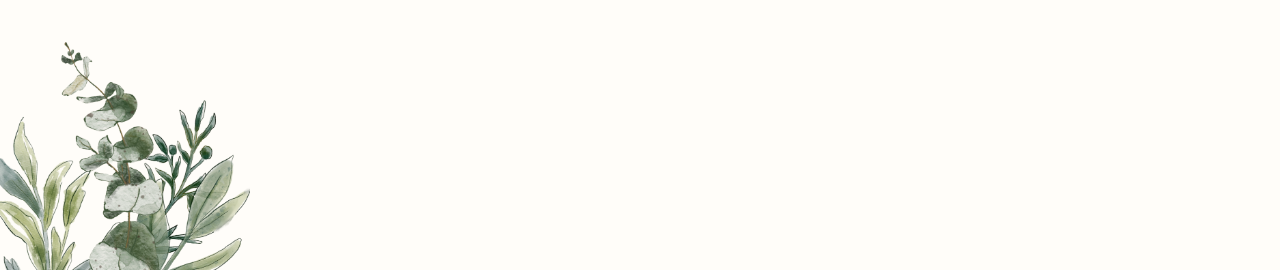
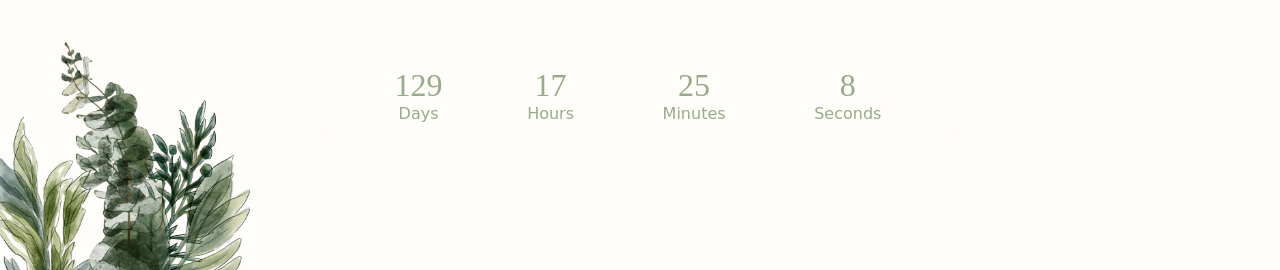
Before and after one commit to dejimenez21/our-wedding-invitation, a plain HTML site: page index.html in a window 1280 px wide. Shown: the part 682-952 px from the top of the page. Drawn offline with Linux system fonts and the light colour scheme; a web font is replaced by a local one.

Commit message:
Add basic countdown

```diff
--- /dev/null
+++ b/assets/scripts/countdown.js
@@ -0,0 +1,30 @@
+// Set the date we're counting down to
+var countDownDate = new Date("Nov 18, 2023 16:00:00").getTime(); // Modify this to match your wedding day
+
+// Update the count down every 1 second
+var countdownfunction = setInterval(function() {
+
+  // Get today's date and time
+  var now = new Date().getTime();
+
+  // Find the distance between now and the count down date
+  var distance = countDownDate - now;
+
+  // Time calculations for days, hours, minutes and seconds
+  var days = Math.floor(distance / (1000 * 60 * 60 * 24));
+  var hours = Math.floor((distance % (1000 * 60 * 60 * 24)) / (1000 * 60 * 60));
+  var minutes = Math.floor((distance % (1000 * 60 * 60)) / (1000 * 60));
+  var seconds = Math.floor((distance % (1000 * 60)) / 1000);
+
+  // Display the result in the elements
+  document.getElementById("days").innerHTML = days;
+  document.getElementById("hours").innerHTML = hours;
+  document.getElementById("minutes").innerHTML = minutes;
+  document.getElementById("seconds").innerHTML = seconds;
+
+  // If the count down is finished, write some text
+  if (distance < 0) {
+    clearInterval(countdownfunction);
+    document.getElementById("countdown").innerHTML = "IT'S WEDDING TIME!";
+  }
+}, 1000);
--- /dev/null
+++ b/assets/styles/countdown.css
@@ -0,0 +1,27 @@
+#countdown {
+    display: flex;
+    justify-content: space-evenly;
+    padding: 20px;
+    color: #98AA8A; /* Matches your current color scheme */
+    background-color: rgba(255, 253, 249, 0.8); /* Semi-transparent background */
+    backdrop-filter: blur(10px); /* Smooth the background details */
+    margin: 50px auto; /* Centers the countdown and gives vertical spacing */
+    border-radius: 20px; /* Optional: Rounds the corners of the countdown box */
+    width: 80%; /* Adjust as needed */
+    max-width: 600px; /* Matches your current maximum width */
+  }
+
+  #countdown div {
+    text-align: center;
+    margin: 0 15px;
+  }
+
+  #countdown span {
+    font-size: 2em; /* Matches your current font size */
+    margin-bottom: 0.5em;
+  }
+
+  .smalltext {
+    font-size: 1em; /* Matches your current smaller font size */
+    font-family: 'Dynalight', cursive; /* Matches your current cursive font */
+  }
--- a/index.html
+++ b/index.html
@@ -4,13 +4,16 @@
     <meta charset="UTF-8" />
     <meta name="viewport" content="width=device-width, initial-scale=1.0" />
     <link rel="stylesheet" href="./assets/styles/styles.css" />
+    <link rel="stylesheet" href="./assets/styles/countdown.css" />
     <link rel="preconnect" href="https://fonts.googleapis.com" />
     <link rel="preconnect" href="https://fonts.gstatic.com" crossorigin />
     <link
       href="https://fonts.googleapis.com/css2?family=Bacasime+Antique&family=Dynalight&display=swap"
       rel="stylesheet"
     />
-    <link rel="icon" type="image/x-icon" href="./assets/images/favicon.ico">
+    <link rel="icon" type="image/x-icon" href="./assets/images/favicon.ico" />
+
+    <script src="./assets/scripts/countdown.js"></script>
     <title>Le Boda</title>
   </head>
   <body>
@@ -39,6 +42,30 @@
         src="./assets/images/background/section-two.png"
       />
     </section>
-    <section></section>
+    <section class="section-two">
+      <img
+        class="section-two-bg transparent"
+        src="./assets/images/background/section-two.png"
+        alt="Background image"
+      />
+      <div id="countdown">
+        <div>
+          <span id="days"></span>
+          <div class="smalltext">Days</div>
+        </div>
+        <div>
+          <span id="hours"></span>
+          <div class="smalltext">Hours</div>
+        </div>
+        <div>
+          <span id="minutes"></span>
+          <div class="smalltext">Minutes</div>
+        </div>
+        <div>
+          <span id="seconds"></span>
+          <div class="smalltext">Seconds</div>
+        </div>
+      </div>
+    </section>
   </body>
 </html>
```
